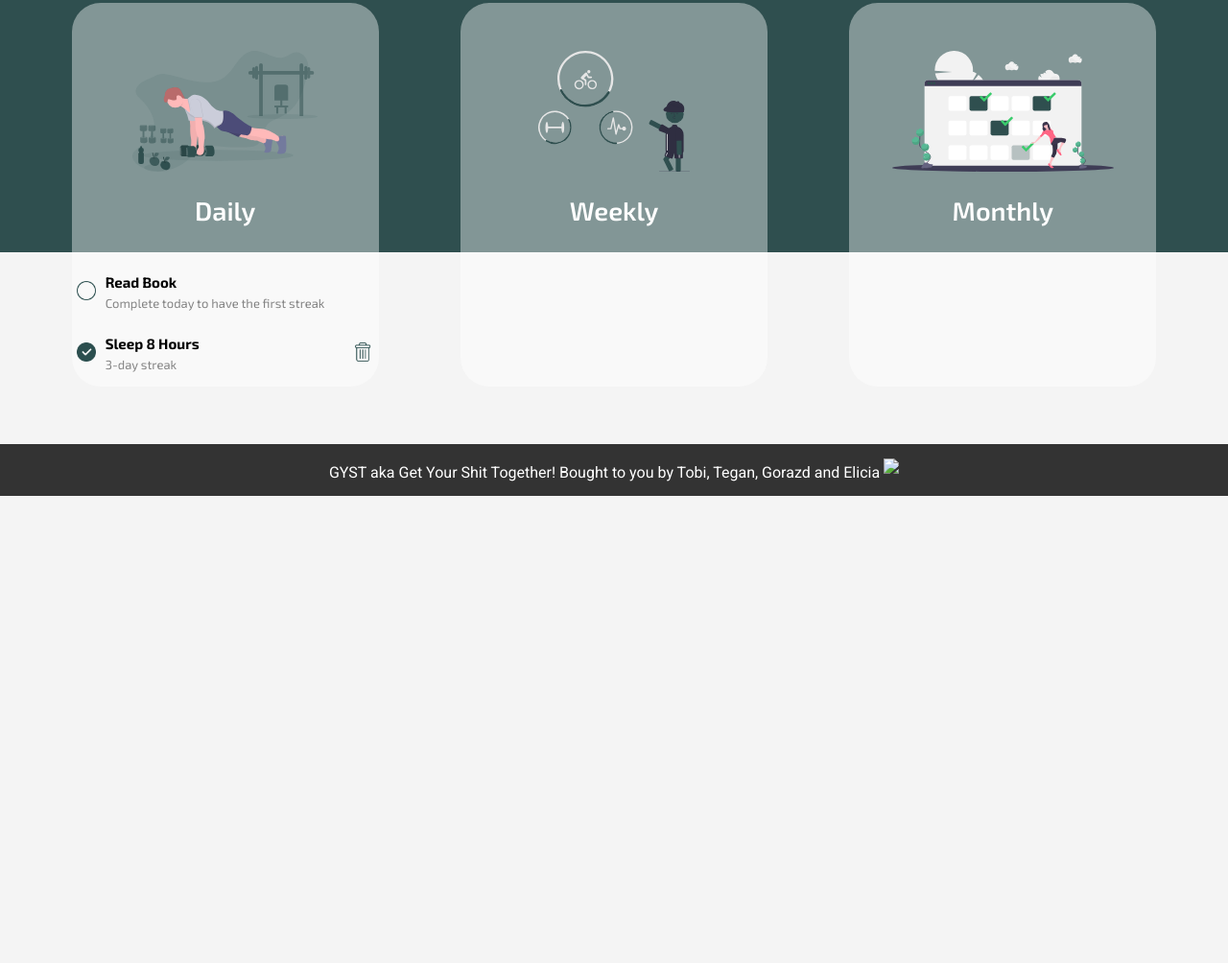
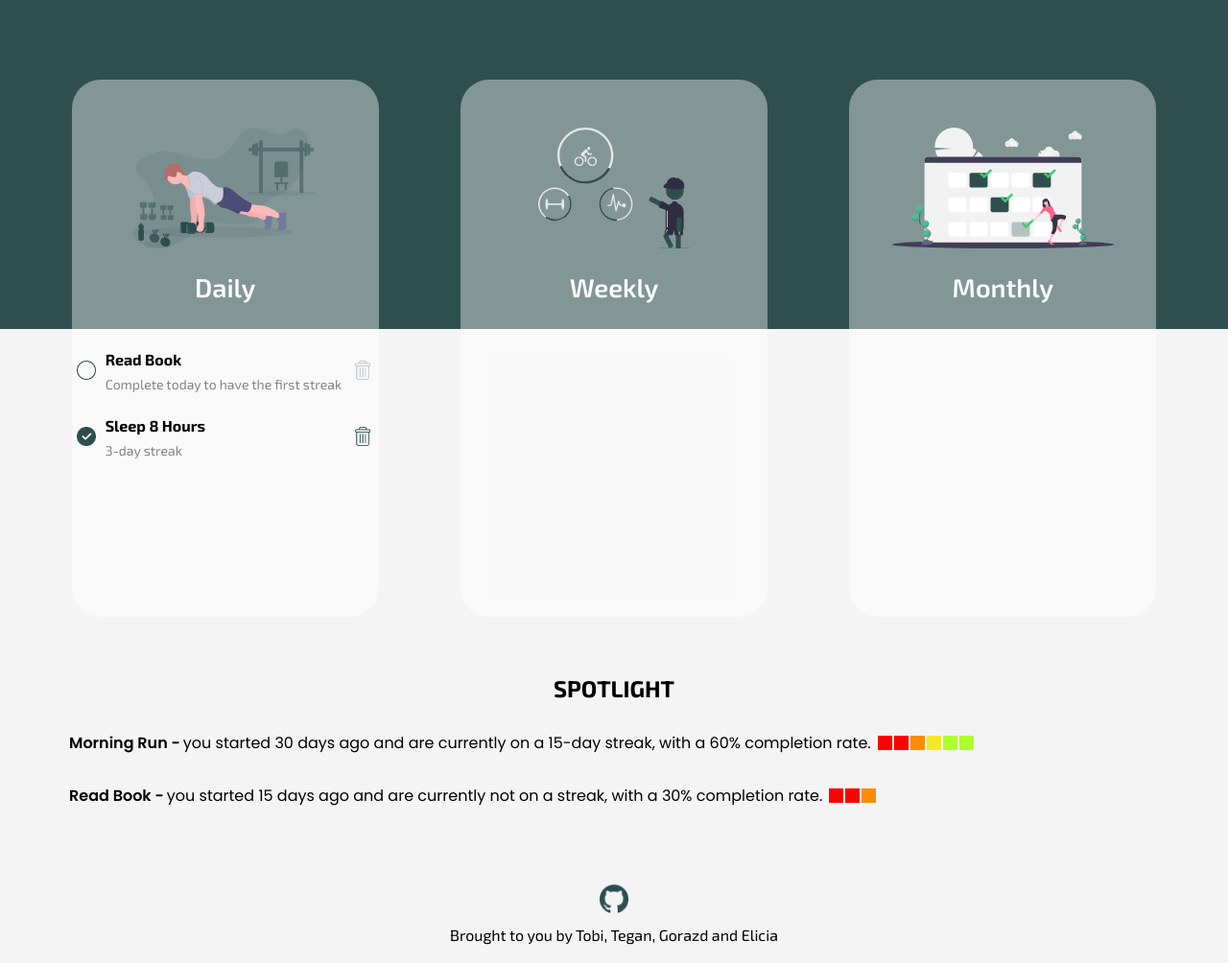
Before and after one commit to ELOBO5/Gyst, a plain HTML site: page client/dash.html in a window 1280 px wide. Shown: the part 137-1141 px from the top of the page at 96% size. Before the commit the page ends 800 px from the top, so only its background shows below. Drawn offline with Linux system fonts and the light colour scheme; no server answers; sample sign-in values are in the browser's storage.

Commit message:
Further changes to the dashboard's main content

```diff
--- a/client/dash.html
+++ b/client/dash.html
@@ -59,14 +59,37 @@
     </main>
 
     <section id='stats-container'>
-
+        <h2>Spotlight</h2>
+        <div class="analyticsListItem">
+            <p class="text title">Morning Run - </p>
+            <p class="data text">you started 30 days ago and are currently on a 15-day streak, with a 60% completion
+                rate.
+            </p>
+            <div class="strengthDisplay">
+                <p class="powerblock block1"></p>
+                <p class="powerblock block2"></p>
+                <p class="powerblock block3"></p>
+                <p class="powerblock block4"></p>
+                <p class="powerblock block5"></p>
+                <p class="powerblock block6"></p>
+            </div>
+        </div>
+        <div class="analyticsListItem">
+            <p class="text title">Read Book - </p>
+            <p class="data text">you started 15 days ago and are currently not on a streak, with a 30% completion
+                rate.
+            </p>
+            <div class="strengthDisplay">
+                <p class="powerblock block1"></p>
+                <p class="powerblock block2"></p>
+                <p class="powerblock block3"></p>
+            </div>
+        </div>
     </section>
 
     <footer class='flex-container'>
-        <ul class='foot outer'>
-            <li><a href='https://github.com/ELOBO5/Gyst'>GYST aka Get Your Shit Together! Bought to you by Tobi, Tegan,
-                    Gorazd and Elicia <img id='github' src='./static/images/github-logo.png'></a></li>
-        </ul>
+        <a href='https://github.com/ELOBO5/Gyst'><img id='github' src='./static/images/github.png'></a></li>
+        <p>Brought to you by Tobi, Tegan, Gorazd and Elicia</p>
     </footer>
 
     </section>
--- a/client/static/css/dash.css
+++ b/client/static/css/dash.css
@@ -1,4 +1,4 @@
-@import url('https://fonts.googleapis.com/css2?family=Exo+2:wght@400;500;600;700&family=Poppins:wght@400;500&display=swap');
+@import url('https://fonts.googleapis.com/css2?family=Exo+2:wght@400;500;600;700&family=Poppins:wght@400;500;600;700&display=swap');
 
 * {
 	margin: 0;
@@ -18,7 +18,7 @@ body {
 
 header {
 	background: #2f4f4f;
-    height: 50vh;
+	height: 60vh;
 	width: 100vw;
 	display: flex;
 	justify-content: space-between;
@@ -30,12 +30,15 @@ header {
 
 h1 {
 	font-size: 5rem;
+	text-align: center;
+	padding-right: 60px;
 }
 
 header > a {
 	color: #f4f4f4;
 	text-decoration: none;
 	font-size: 1.6rem;
+	font-weight: 700;
 }
 
 li > div {
@@ -43,18 +46,18 @@ li > div {
 }
 
 /* habit lists */
-#list-container{
+#list-container {
 	width: 95vw;
 	display: flex;
 	justify-content: space-around;
 	align-items: flex-start;
 }
 
-.habitlist{
+.habitlist {
 	margin-top: -260px;
-    min-height: 50vh;
+	min-height: 70vh;
 	width: 25vw;
-    background-color:rgba(255, 255, 255, 0.4);
+	background-color: rgba(255, 255, 255, 0.4);
 	border-radius: 30px;
 }
 
@@ -67,6 +70,8 @@ li > div {
 	font-family: 'Exo 2', sans-serif;
 	font-weight: 600;
 	font-size: 2.7rem;
+	color: white;
+	text-align: center;
 	text-decoration: none;
 	margin-top: 20px;
 	margin-bottom: 50px;
@@ -93,44 +98,38 @@ li > div {
 }
 
 .delete-btn {
-    visibility: hidden;
+	opacity: 0.3;
 	cursor: pointer;
+	transition: all 0.2s ease-in-out;
 }
 
 .delete-btn:hover {
-    cursor: pointer;
-    visibility: visible;
+	opacity: 1;
 }
 
 .individual-habit-name {
 	font-weight: 700;
-    font-size: 1.5rem;
+	font-size: 1.6rem;
 	text-transform: capitalize;
-    margin-bottom: 5px;
+	margin-bottom: 8px;
 }
 
 .individual-habit-streak {
 	font-weight: 400;
-    font-size: 1.3rem;
+	font-size: 1.4rem;
 	color: #848484;
-
 }
 
-#stats-container{
-    background-color: #333;
-    /* min-height: 40vh; */
-    width: 80vw;
-    margin-bottom: 30px;
-
+#stats-container {
+	margin-top: 60px;
 }
 
-h3{
-    color: white;
-    text-align: center;
-    text-decoration: underline;
+#stats-container > h2 {
+	font-family: 'Exo 2', sans-serif;
+	text-transform: uppercase;
 }
 
-.indvHabitContainer{
+.indvHabitContainer {
 	list-style-type: none;
 	margin: 0;
 	padding: 5px;
@@ -142,53 +141,65 @@ h3{
 	align-items: center;
 }
 
-
-.habitListItem{
-    display:inline-block;
+.habitListItem {
+	display: inline-block;
 	color: white;
 	text-align: center;
 	cursor: pointer;
 }
 
-.habitListItem > input[type="checkbox"] {
+.habitListItem > input[type='checkbox'] {
 	cursor: pointer;
 }
 
-
 /* analytics container */
 
-.analyticsListItem{
-    display: flex;
-    flex-flow: row nowrap;
-    align-items: center;
-    margin: 10px;
-    border: 1px rgb(87, 87, 87) solid;
-    margin: 5px;
+#stats-container {
+	width: 95vw;
+	text-align: left;
+	font-family: 'Poppins', sans-serif;
 }
 
-.text{
-    color: white;
-    font-size: large;
+#stats-container > h2 {
+	text-align: center;
+}
+
+.analyticsListItem {
+	display: flex;
+	align-items: center;
+	width: 100%;
+	margin-top: 30px;
+	margin-left: 40px;
+}
+
+.text {
 	display: inline-block;
-    margin: 15px;
-    width: fit-content;
+}
+
+.data {
+	margin-left: 3px;
 }
 
 .title {
-    text-decoration: underline;
+	font-weight: 600;
 }
 
-.powerblock{
+.strengthDisplay {
+	display: flex;
+	margin-left: 6px;
+}
+
+.powerblock {
 	display: inline-block;
 	height: 15px;
 	width: 15px;
-    margin: 2px;
+	margin: 1px;
 }
 
-.block1, .block2 {
+.block1,
+.block2 {
 	background-color: red;
 }
-
 
 .block3 {
 	background-color: darkorange;
@@ -198,11 +209,13 @@ h3{
 	background-color: rgb(247, 233, 37);
 }
 
-.block5, .block6 {
+.block5,
+.block6 {
 	background-color: greenyellow;
 }
 
-.block7, .block8 {
+.block7,
+.block8 {
 	background-color: rgb(12, 196, 12);
 }
 
@@ -213,3 +226,16 @@ h3{
 .block10 {
 	background-color: darkgreen;
 }
+
+footer.flex-container {
+	display: flex;
+	flex-direction: column;
+	font-family: 'Exo 2', sans-serif;
+	margin-bottom: 20px;
+}
+
+#github {
+	margin: 50px 0 10px;
+	width: 30px;
+	height: 30px;
+}
```
Lines whose indentation alone changed are shown as unchanged.
